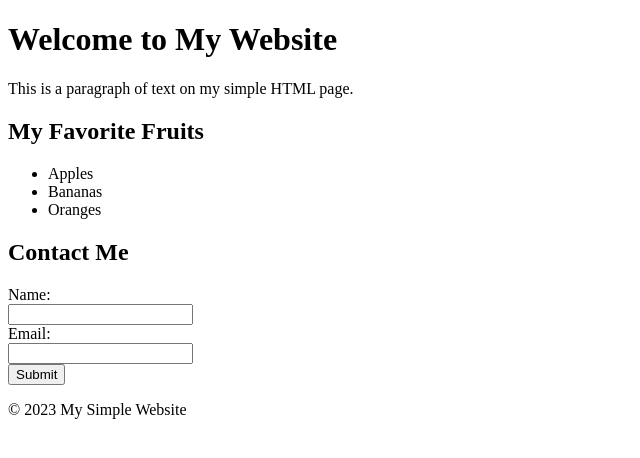
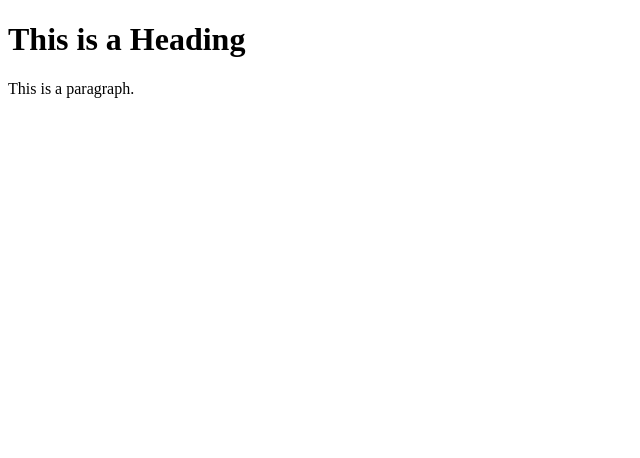
Before and after one commit to EgorSachuk/rsschool-cv, a plain HTML site: page index.html in a window 1280 px wide. Shown: the whole page, without its empty margins (0-640 px from the left). Drawn offline with Linux system fonts and the light colour scheme.

Commit message:
fix: Update index.html

```diff
--- a/index.html
+++ b/index.html
@@ -1,30 +1,12 @@
 <!DOCTYPE html>
 <html>
 <head>
-    <title>My Simple Page</title>
+<title>Page Title</title>
 </head>
 <body>
-    <h1>Welcome to My Website</h1>
-    <p>This is a paragraph of text on my simple HTML page.</p>
 
-    <h2>My Favorite Fruits</h2>
-    <ul>
-        <li>Apples</li>
-        <li>Bananas</li>
-        <li>Oranges</li>
-    </ul>
+<h1>This is a Heading</h1>
+<p>This is a paragraph.</p>
 
-    <h2>Contact Me</h2>
-    <form>
-        <label for="name">Name:</label><br>
-        <input type="text" id="name" name="name"><br>
-        <label for="email">Email:</label><br>
-        <input type="email" id="email" name="email"><br>
-        <input type="submit" value="Submit">
-    </form>
-
-    <footer>
-        <p>© 2023 My Simple Website</p>
-    </footer>
 </body>
 </html>
```
